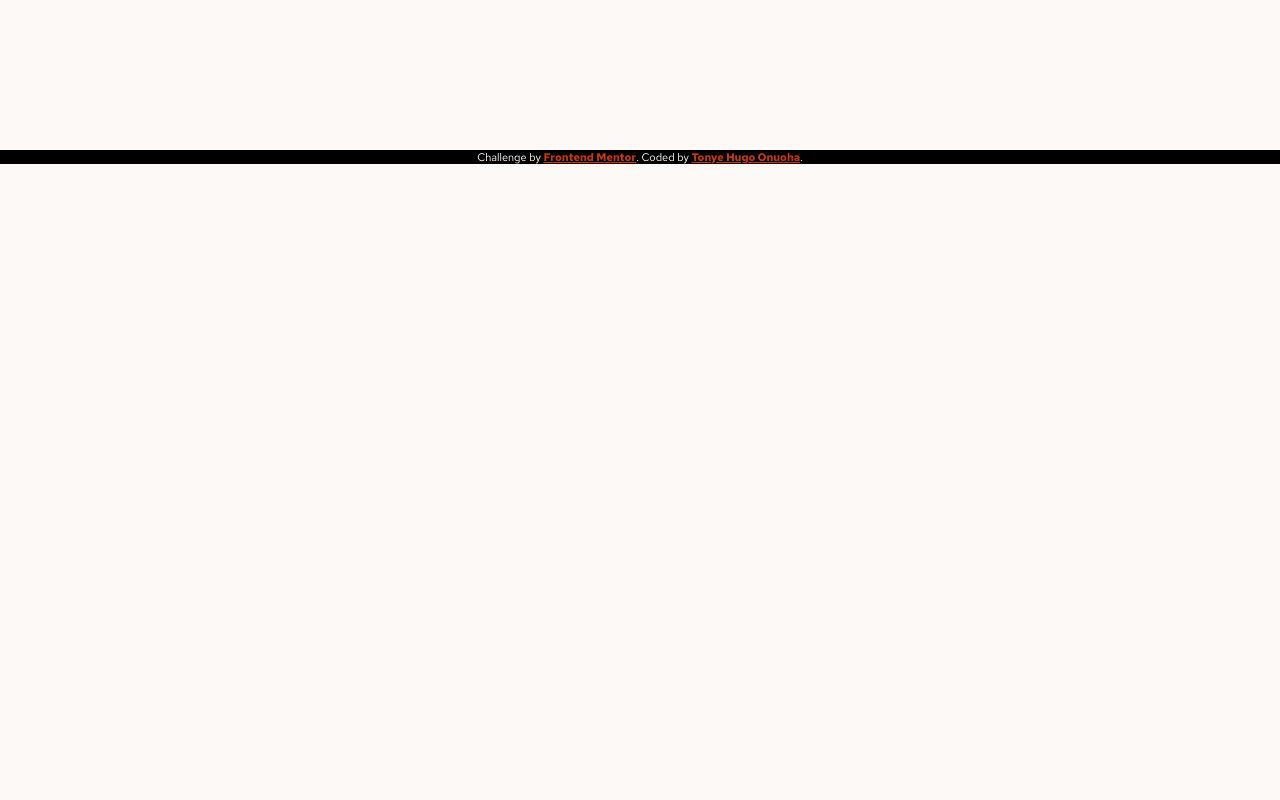
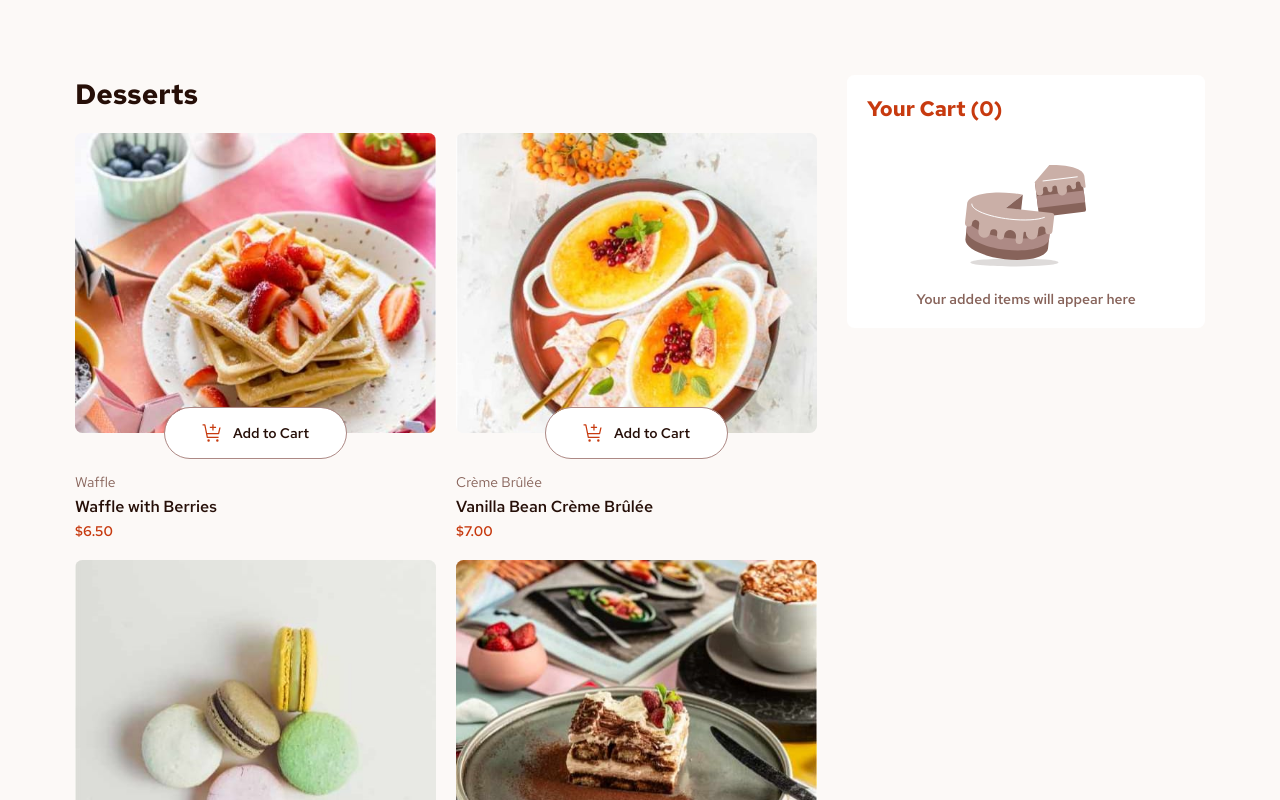
Before and after one commit to Tonye-Onuoha/Product-List-With-Cart, a React (Vite) app: page / in a window 1280 px wide. Shown: the top 800 px of the page. Built offline with nearby package versions, Linux system fonts and the light colour scheme.

Commit message:
Added new event handlers to "ProductList" component

```diff
--- a/src/components/ProductList.jsx
+++ b/src/components/ProductList.jsx
@@ -1,11 +1,66 @@
+import { useState } from "react";
 import Desserts from "./Desserts";
 import Cart from "./Cart";
+import OrderConfirmed from "./OrderConfirmed";
+import Overlay from "./Overlay";
+import { OrdersContext } from "../Context";
+import { selectedProductsStore } from "../store";
 
 export default function ProductList() {
+    const [orders, setOrders] = useState([]);
+    const [orderIsConfirmed, setOrderIsConfirmed] = useState(false);
+
+    let orderTotal = 0,
+        cartTotal = 0;
+
+    if (orders.length > 0) {
+        orders.forEach((order) => {
+            orderTotal += order.cost;
+            cartTotal += order.quantity;
+        });
+    }
+
+    function handleOrders(newOrder) {
+        setOrders([...orders, newOrder]);
+    }
+
+    function UpdateOrders(updatedOrders) {
+        setOrders(updatedOrders);
+    }
+
+    function removeOrder(orderID) {
+        const filteredOrders = orders.filter((order) => order.id !== orderID);
+        setOrders(filteredOrders);
+    }
+
+    function handleConfirmOrder() {
+        window.scrollTo(0, 0);
+        setOrderIsConfirmed(true);
+    }
+
+    function handleNewOrder() {
+        selectedProductsStore.clear();
+        setOrders([]);
+        setOrderIsConfirmed(false);
+    }
+
     return (
-        <div className="product-list">
-            <Desserts />
-            <Cart />
-        </div>
+        <>
+            <div className="product-list">
+                <OrdersContext
+                    value={{
+                        orders: orders,
+                        removeOrder: removeOrder,
+                        handleOrders: handleOrders,
+                        UpdateOrders: UpdateOrders,
+                        handleConfirmOrder: handleConfirmOrder
+                    }}>
+                    <Desserts />
+                    <Cart orders={orders} cartTotal={cartTotal} orderTotal={orderTotal} />
+                </OrdersContext>
+            </div>
+            {orderIsConfirmed && <Overlay />}
+            {orderIsConfirmed && <OrderConfirmed orders={orders} orderTotal={orderTotal} onNewOrder={handleNewOrder} />}
+        </>
     );
 }
```
